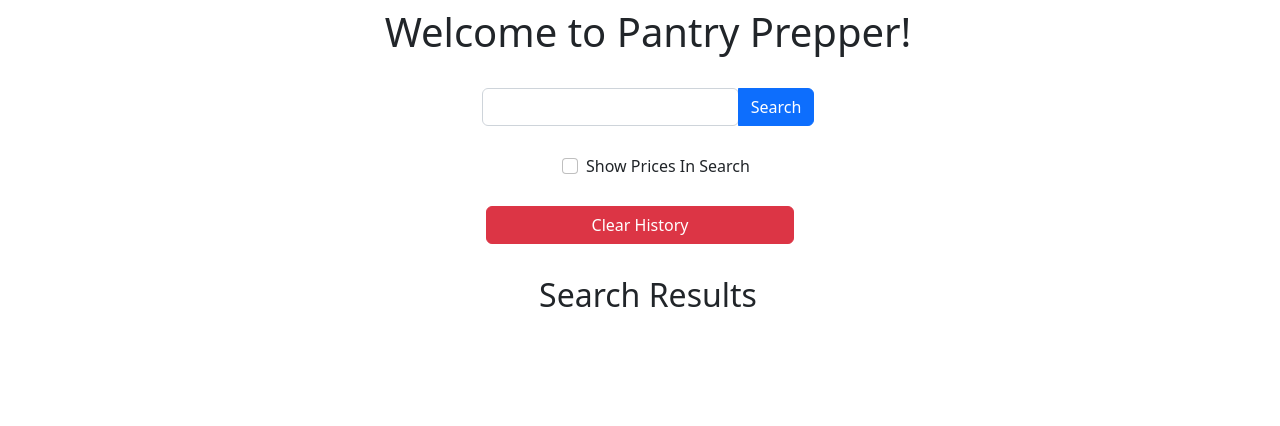
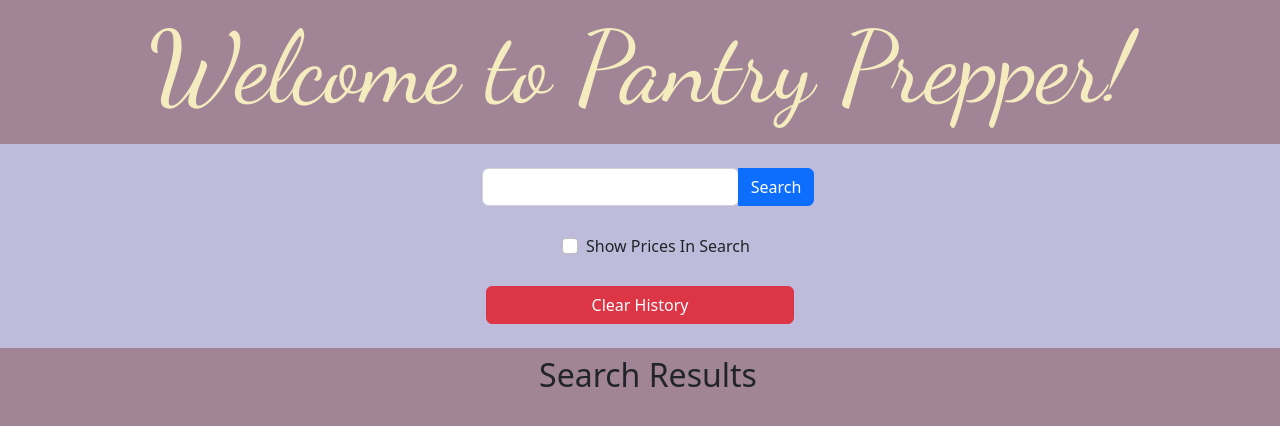
Before and after one commit to kleylakb89/pantry-prepper, a plain HTML site: page search.html in a window 1280 px wide. Drawn offline with nearby package versions, Linux system fonts and the light colour scheme.

Commit message:
continued styling customization

```diff
--- a/assets/css/style.css
+++ b/assets/css/style.css
@@ -1,6 +1,27 @@
+:root {
+    --green: #4a5240;
+    --brown: #6f5e5c;
+    --purple: #a28497;
+    --light-purple: #ada8be;
+    --blue: #c6caed;
+    --yellow: #f4ebbe;
+}
+
+h1 {
+    font-family: 'Dancing Script', cursive;
+    font-size: 100px;
+    color: var(--yellow);
+}
+
+body {
+    background-color: var(--purple);
+}
+
 .search-bar {
     position: sticky;
     top: 0;
+    /* background-color: var(--blue); */
+    background-color: rgba(198, 202, 237, .8);
 }
 
 .modal-button {
--- a/assets/js/script.js
+++ b/assets/js/script.js
@@ -28,8 +28,8 @@ var avgPrice = document.querySelector('#price');
 var checkEl = document.querySelector('#flexCheckDefault');
 
 
-function getId(){
-    var ingredient = userSearch.value.trim();
+function getId(foodItem){
+    var ingredient = foodItem;
 
     var idApi =`https://api.spoonacular.com/food/ingredients/search?query=${ingredient}&apiKey=03919bc242a04398b67fc175ce89ad98`;
 
@@ -89,7 +89,7 @@ function getRecipe() {
         .then(function (data) {
             if (data.meals !== null) {
                 if (checkEl.checked) {
-                    getId();
+                    getId(foodItem);
                     displayResults(data);
                     saveSearch(foodItem);
                 } else {
@@ -108,6 +108,7 @@ function getRecipe() {
 
 function displayResults(data) {
     searchResultsEl.innerHTML = null;
+    avgPrice.innerHTML = null;
 
     // so i had to change the article classs to card-body. which looking at it now is the same class for
     // our cardEl may not be an issue just typing and seeing lol
@@ -156,6 +157,7 @@ function displayHistory() {
     var recentSearch = JSON.parse(localStorage.getItem('foodHistory')) || [];
 
     searchHistory.innerHTML = null;
+    avgPrice.innerHTML = null;
 
     for (var food of recentSearch) {
         var historyBtn = document.createElement('button');
@@ -194,7 +196,10 @@ searchHistory.addEventListener('click', function (event) {
             return response.json();
         })
         .then(function (data) {
-            displayResults(data)
+            if (checkEl.checked) {
+                getId(foodItem);
+                displayResults(data);
+            } else displayResults(data);
         })
 })
 
--- a/search.html
+++ b/search.html
@@ -10,12 +10,15 @@
     <link rel="stylesheet" href="https://cdn.jsdelivr.net/npm/bootstrap@5.2.0-beta1/dist/css/bootstrap.min.css"
         rel="stylesheet" integrity="sha384-0evHe/X+R7YkIZDRvuzKMRqM+OrBnVFBL6DOitfPri4tjfHxaWutUpFmBp4vmVor"
         crossorigin="anonymous">
+    <link rel="preconnect" href="https://fonts.googleapis.com">
+    <link rel="preconnect" href="https://fonts.gstatic.com" crossorigin>
+    <link href="https://fonts.googleapis.com/css2?family=Dancing+Script&display=swap" rel="stylesheet">
     <link rel="stylesheet" href="./assets/css/style.css">
 </head>
 
 <body>
     <header class="row">
-        <h1 class="col-12 m-2 bg-custom d-flex justify-content-center">Welcome to Pantry Prepper!</h1>
+        <h1 class="col-12 p-2 bg-custom d-flex justify-content-center">Welcome to Pantry Prepper!</h1>
     </header>
     <main class="row">
         <aside class="search-bar">
@@ -39,8 +42,10 @@
             </section>
         </aside>
         <div>
-            <button type="button" class="btn btn-primary modal-button" data-bs-toggle="modal" data-bs-target="#exampleModal"></button>
-            <div class="modal fade" id="exampleModal" tabindex="-1" aria-labelledby="exampleModalLabel" aria-hidden="true">
+            <button type="button" class="btn btn-primary modal-button" data-bs-toggle="modal"
+                data-bs-target="#exampleModal"></button>
+            <div class="modal fade" id="exampleModal" tabindex="-1" aria-labelledby="exampleModalLabel"
+                aria-hidden="true">
                 <div class="modal-dialog">
                     <div class="modal-content">
                         <div class="modal-header">
@@ -65,7 +70,9 @@
         </section>
     </main>
 
-    <script src="https://cdn.jsdelivr.net/npm/bootstrap@5.1.3/dist/js/bootstrap.bundle.min.js" integrity="sha384-ka7Sk0Gln4gmtz2MlQnikT1wXgYsOg+OMhuP+IlRH9sENBO0LRn5q+8nbTov4+1p" crossorigin="anonymous"></script>
+    <script src="https://cdn.jsdelivr.net/npm/bootstrap@5.1.3/dist/js/bootstrap.bundle.min.js"
+        integrity="sha384-ka7Sk0Gln4gmtz2MlQnikT1wXgYsOg+OMhuP+IlRH9sENBO0LRn5q+8nbTov4+1p"
+        crossorigin="anonymous"></script>
     <script src="./assets/js/script.js"></script>
 </body>
 
```
